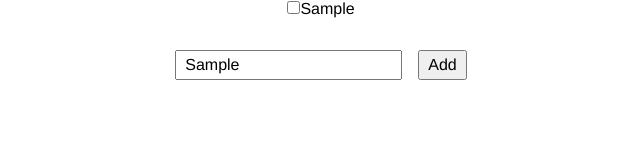
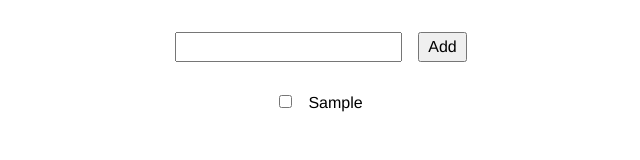
Before and after one commit to JoleneKearse/TS-todo-list, a website built with Vite: page ts-todo/index.html in a window 1280 px wide. Both pictures are taken after typing "Sample" into the empty fields and a click on the button "Add". Shown: the whole page, without its empty margins (319-959 px from the left). Built offline with nearby package versions, Linux system fonts and the light colour scheme.

Commit message:
feat: got functionality up

```diff
--- a/ts-todo/index.html
+++ b/ts-todo/index.html
@@ -8,11 +8,11 @@
     <title>TS Todo</title>
   </head>
   <body>
-    <ul id="list"></ul>
     <form id="new-task-form">
       <input type="text" id="new-task-title">
       <button type="submit" id="submitBtn">Add</button>
     </form>
+    <ul id="list"></ul>
     <script type="module" src="/src/main.ts"></script>
   </body>
 </html>
--- a/ts-todo/src/main.ts
+++ b/ts-todo/src/main.ts
@@ -10,15 +10,32 @@ type Task = {
 const list = document.querySelector<HTMLUListElement>("#list");
 const form = document.querySelector("#new-task-form") as HTMLButtonElement | null;
 const input = document.querySelector<HTMLInputElement>("#new-task-title");
+const tasks: Task[] = loadTasks();
+tasks.forEach(addListItem);
 
 function addListItem(task: Task) {
   const item = document.createElement("li");
   const label = document.createElement("label");
   const checkbox = document.createElement("input");
+  checkbox.addEventListener("change", () => {
+    task.completed = checkbox.checked;
+    saveTasks()
+  })
   checkbox.type = "checkbox";
+  checkbox.checked = task.completed;
   label.append(checkbox, task.title);
   item.append(label);
   list?.append(item);
+}
+
+function saveTasks() {
+  localStorage.setItem("TASKS", JSON.stringify(tasks));
+}
+
+function loadTasks(): Task[] {
+  const taskJSON = localStorage.getItem("TASKS");
+  if (taskJSON == null) return [];
+  return JSON.parse(taskJSON);
 }
 
 form?.addEventListener("submit", (e) => {
@@ -32,6 +49,8 @@ form?.addEventListener("submit", (e) => {
     completed: false,
     createdAt: new Date()
   };
-
+  tasks.push(newTask);
+  saveTasks();
   addListItem(newTask);
+  input.value = "";
 })
--- a/ts-todo/src/style.css
+++ b/ts-todo/src/style.css
@@ -13,14 +13,13 @@ body {
   font-family: 'Franklin Gothic Medium', 'Arial Narrow', Arial, sans-serif;
 }
 
-/* #list, */
+#list,
 #new-task-form {
   margin-top: 2em;
 }
 
 #list {
   list-style: none;
-  /* margin-top: 10em; */
 }
 
 #new-task-form {
@@ -33,3 +32,7 @@ button {
   padding: .25em .5em;
   font: inherit;
 }
+
+input[type="checkbox"] {
+  margin-right: 1em;
+}
```
